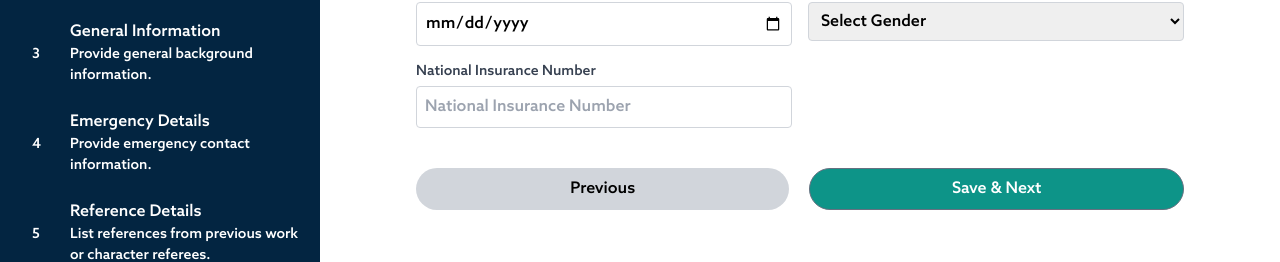
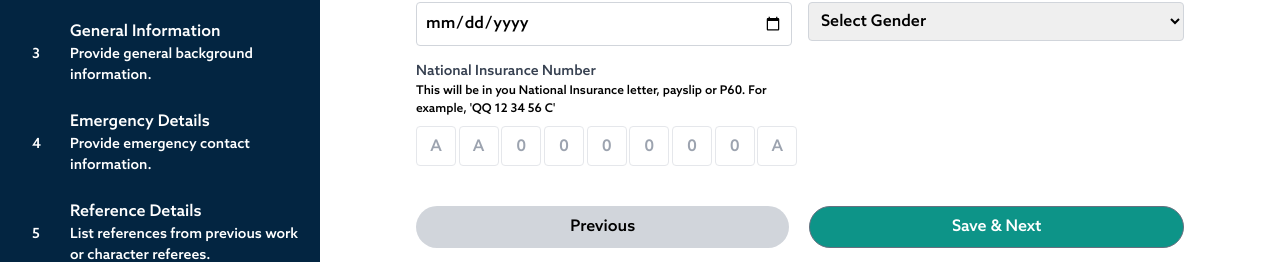
Before and after one commit to Copora-Limited/copora-job-app-frontend, a Next.js app: page /onboarding in a window 1280 px wide. Shown: the part 254-516 px from the top of the page. Built offline with nearby package versions, Linux system fonts and the light colour scheme; no server answers.

Commit message:
update NIN

```diff
--- a/components/onboardingForm/PersonalDetails.js
+++ b/components/onboardingForm/PersonalDetails.js
@@ -16,6 +16,7 @@ const PersonalDetails = ({ onChange }) => {
   const [hasFetchedData, setHasFetchedData] = useState(false);
   const [profilePic, setProfilePic] = useState("");
   const fileRef = useRef(null);
+  const [nin, setNin] = useState(Array(9).fill("")); // Initialize NIN array with 9 empty strings
 
   useEffect(() => {
     setIsMounted(true);
@@ -41,6 +42,7 @@ const PersonalDetails = ({ onChange }) => {
         const data = await response.json();
         setLocalFormData(data);
         setProfilePic(data.passportPhoto || "");
+        setNin(data.nationalInsuranceNumber.split("") || Array(9).fill("")); // Split NIN into digits
         onChange(data);
         setHasFetchedData(true); // Only set data once
         setIsLoading(false);
@@ -72,6 +74,23 @@ const PersonalDetails = ({ onChange }) => {
 
   const handleClick = () => {
     fileRef.current?.click();
+  };
+
+  const handleNinChange = (index, e) => {
+    const value = e.target.value.toUpperCase(); // Ensure the NIN is in uppercase
+    const isValidInput =
+      (index < 2 && /^[A-Za-z]?$/.test(value)) || // First 2 inputs: Alphabets only
+      (index >= 2 && index < 8 && /^\d?$/.test(value)) || // Next 6 inputs: Numbers only
+      (index === 8 && /^[A-Za-z]?$/.test(value)); // Last input: Alphabet only
+
+    if (isValidInput && value.length <= 1) {
+      const newNin = [...nin];
+      newNin[index] = value;
+      setNin(newNin);
+      const nationalInsuranceNumber = newNin.join("");
+      setLocalFormData({ ...localFormData, nationalInsuranceNumber });
+      onChange({ ...localFormData, nationalInsuranceNumber });
+    }
   };
 
   return (
@@ -162,15 +181,28 @@ const PersonalDetails = ({ onChange }) => {
           >
             National Insurance Number
           </label>
-          <input
-            required
-            type="text"
-            name="nationalInsuranceNumber"
-            value={localFormData.nationalInsuranceNumber || ""}
-            onChange={handleChange}
-            placeholder="National Insurance Number"
-            className="w-full p-2 border border-gray-300 rounded mt-1"
-          />
+          {/* <label className="flex justify-left items-center">National Insurance Number <FaAsterisk size={6} color="red" /> </label> */}
+          <p className="text-[12px] font-azoSansRegular">
+            This will be in you National Insurance letter, payslip or P60. For
+            example, 'QQ 12 34 56 C'
+          </p>
+
+          <div className="grid grid-cols-9 gap-2 mt-2">
+            {nin.map((digit, index) => (
+              <input
+                key={index}
+                id={`nin-${index}`}
+                type="text"
+                maxLength={1}
+                value={digit}
+                onChange={(e) => handleNinChange(index, e)}
+                placeholder={
+                  index < 2 ? "A" : index < 8 ? "0" : "A" // Set appropriate placeholder
+                }
+                className="w-10 h-10 text-center border rounded"
+              />
+            ))}
+          </div>
         </div>
       </div>
     </>
```
